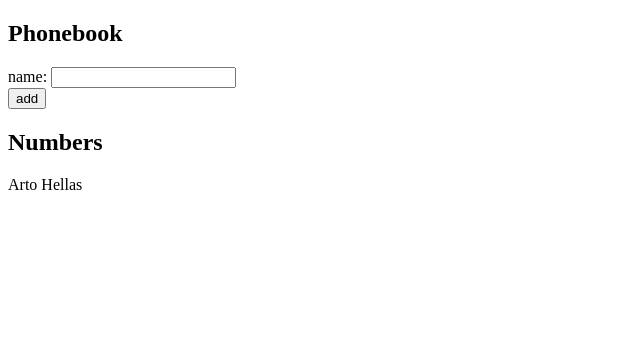
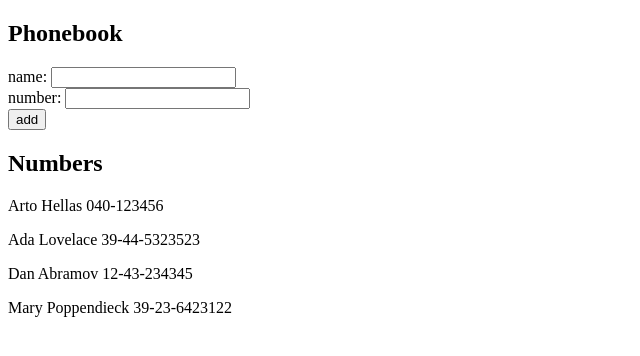
Before and after one commit to ValenButtignol/fullstack-course, a React (Vite) app in the folder part2/phonebook/: page / in a window 1280 px wide. Shown: the top 356 px of the page, without its empty margins (0-640 px from the left). Built offline with nearby package versions, Linux system fonts and the light colour scheme.

Commit message:
Exercise 2.8, and fix alert when submitting now

```diff
--- a/part2/phonebook/src/App.jsx
+++ b/part2/phonebook/src/App.jsx
@@ -3,31 +3,58 @@ import Persons from './components/Persons';
 
 const App = () => {
   const [persons, setPersons] = useState([
-    { name: 'Arto Hellas' },
+    { name: 'Arto Hellas', number: '040-123456', id: 1 },
+    { name: 'Ada Lovelace', number: '39-44-5323523', id: 2 },
+    { name: 'Dan Abramov', number: '12-43-234345', id: 3 },
+    { name: 'Mary Poppendieck', number: '39-23-6423122', id: 4 }
   ])
   const [newName, setNewName] = useState('')
+  const [newNumber, setNewNumber] = useState('')
 
   const handleSubmitForm = (event) => {
     event.preventDefault();
-    const newPhoneContact = {name: newName};
+    if (newNumber === '') {
+      alert("Number can't be empty, try again")
+      return;
+    }
+
+    if (repeatedPerson(newName)) {
+      alert(`${newName} is already used, try again`)
+      return;
+    }
+
+    if (repeatedNumber(newNumber)) {
+      alert(`${newNumber} is already used, try again`)
+      return;
+    }
+
+    const newPhoneContact = {
+      name: newName,
+      number: newNumber
+    };
     setPersons(persons.concat(newPhoneContact));
     setNewName('');
+    setNewNumber('');
   }
 
   const repeatedPerson = (name) => {
     return persons.some(person => person.name === name);
   }
 
+  const repeatedNumber = (number) => {
+    return persons.some(person => person.number === number);
+  }
+
+  const handleNewNumberButton = (event) => {
+    const number = event.target.value;
+    setNewNumber(number);
+  }
+
   const handleNewNameButton = (event) => {
     const name = event.target.value;
-    if (repeatedPerson(name)) {
-      alert(`${name} is already added to phonebook`)
-      setNewName('')
-      return;
-    }
-
     setNewName(name);
   }
+
 
 
   return (
@@ -36,6 +63,9 @@ const App = () => {
       <form onSubmit={handleSubmitForm}>
         <div>
           name: <input value={newName} onChange={handleNewNameButton}/>
+        </div>
+        <div>
+          number: <input value={newNumber} onChange={handleNewNumberButton}/>
         </div>
         <div>
           <button type="submit">add</button>
--- a/part2/phonebook/src/components/Persons.jsx
+++ b/part2/phonebook/src/components/Persons.jsx
@@ -1,7 +1,7 @@
 const Persons = ({persons}) => {
   return (
     <>
-      {persons.map(person => <p key={person.name}>{person.name}</p>)}
+      {persons.map(person => <p key={person.name}>{person.name} {person.number}</p>)}
     </>
   );
 }
```
